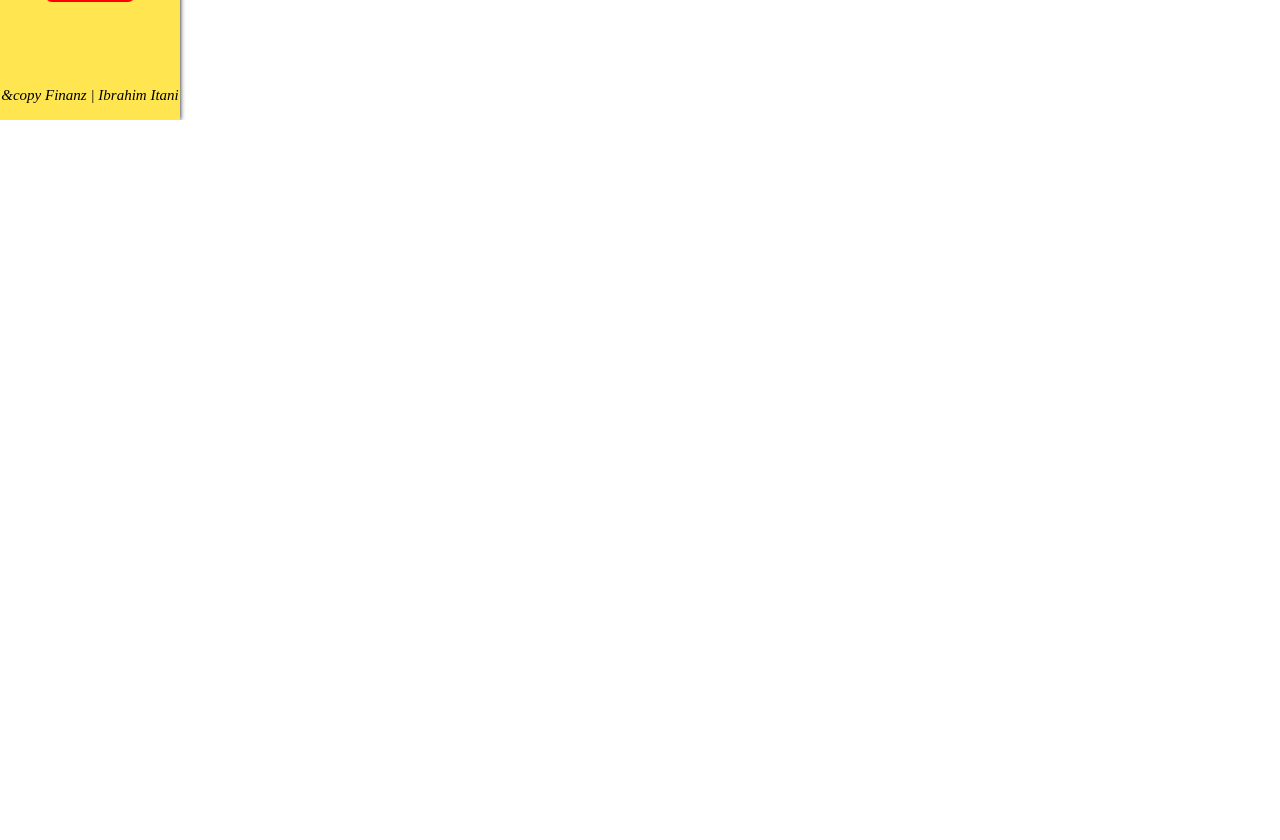
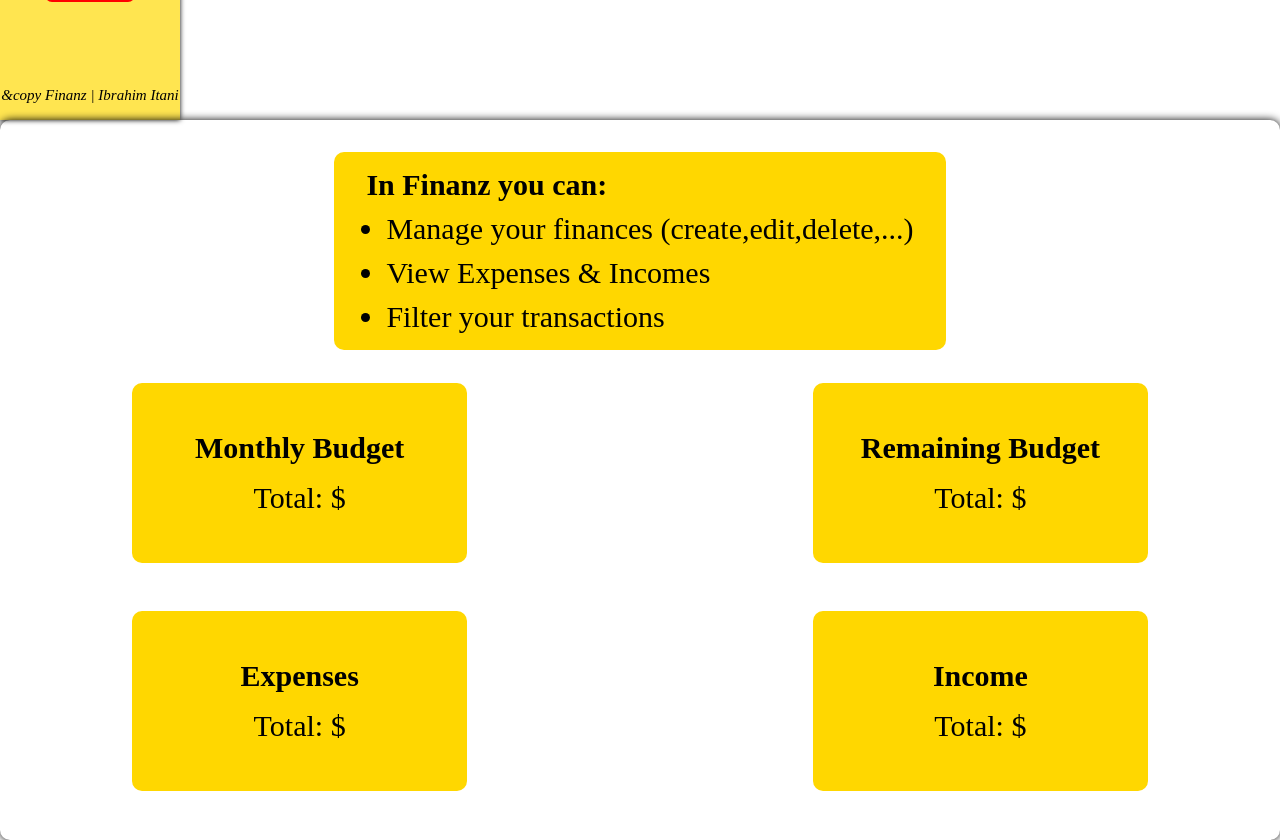
Before and after one commit to IbrahimItani01/finanz-tracker-enhanced, a React (Create React App) app: page / in a window 1280 px wide. Shown: the part 680-1520 px from the top of the page. Before the commit the page ends 800 px from the top, so only its background shows below. Built offline with nearby package versions, Linux system fonts and the light colour scheme.

Commit message:
react<> created and added dashboard component

```diff
--- a/src/App.js
+++ b/src/App.js
@@ -1,3 +1,4 @@
+import Dashboard from './components/Dashboard';
 import Navbar from './components/Navbar';
 import './styles/base.css';
 
@@ -5,6 +6,7 @@ function App() {
   return (
     <div className='virtual-body'>
       <Navbar/>
+      <Dashboard/>
     </div>
   );
 }
--- /dev/null
+++ b/src/components/Dashboard.jsx
@@ -0,0 +1,48 @@
+import React from 'react'
+import "../styles/dashboard.css"
+const Dashboard = () => {
+  return (
+    <div class="data-section">
+                <div class="features-card">
+                    <h2>In Finanz you can:</h2>
+                    <ul>
+                        <li>Manage your finances (create,edit,delete,...)</li>
+                        <li>View Expenses & Incomes</li>
+                        <li>Filter your transactions</li>
+                    </ul>
+                </div>
+                <div class="data-container">
+                    <div class="double-side-container">
+                        <div class="double-side-card">
+                            <h2>Monthly Budget</h2>
+                            <div class="overview-data">
+                                <p>Total: $<span id="budget-display"></span></p>
+                            </div>
+                        </div>
+                        <div class="double-side-card">
+                            <h2>Remaining Budget</h2>
+                            <div class="overview-data">
+                                <p>Total: $<span id="remaining-budget-display"></span></p>
+                            </div>
+                        </div>
+                    </div>
+                    <div class="double-side-container">
+                        <div class="double-side-card">
+                            <h2>Expenses</h2>
+                            <div class="overview-data">
+                                <p>Total: $<span id="expenses-total-display"></span></p>
+                            </div>
+                        </div>
+                        <div class="double-side-card">
+                            <h2>Income</h2>
+                            <div class="overview-data">
+                                <p>Total: $<span id="income-total-display"></span></p>
+                            </div>
+                        </div>
+                    </div>
+                </div>
+            </div>
+  )
+}
+
+export default Dashboard
```
